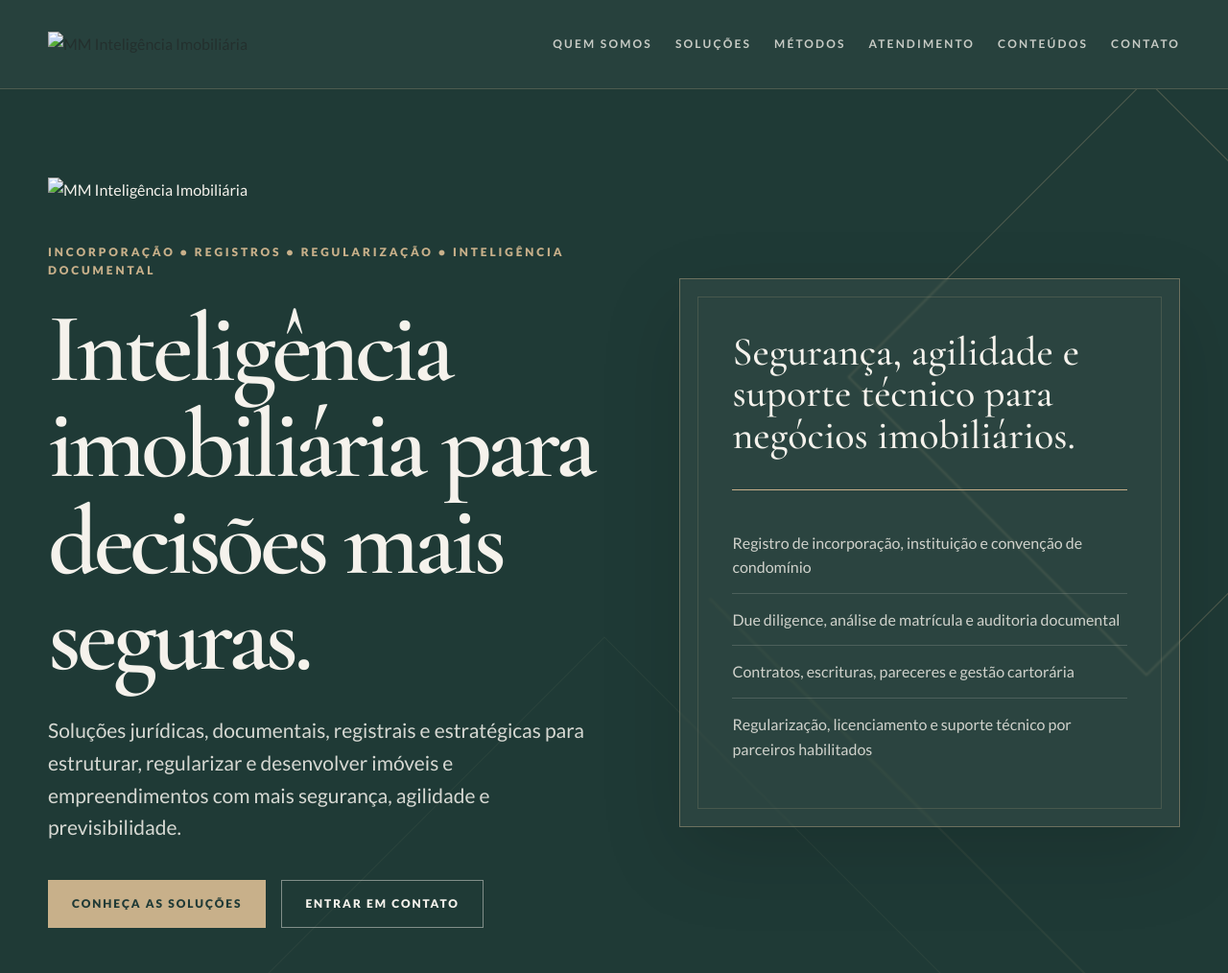
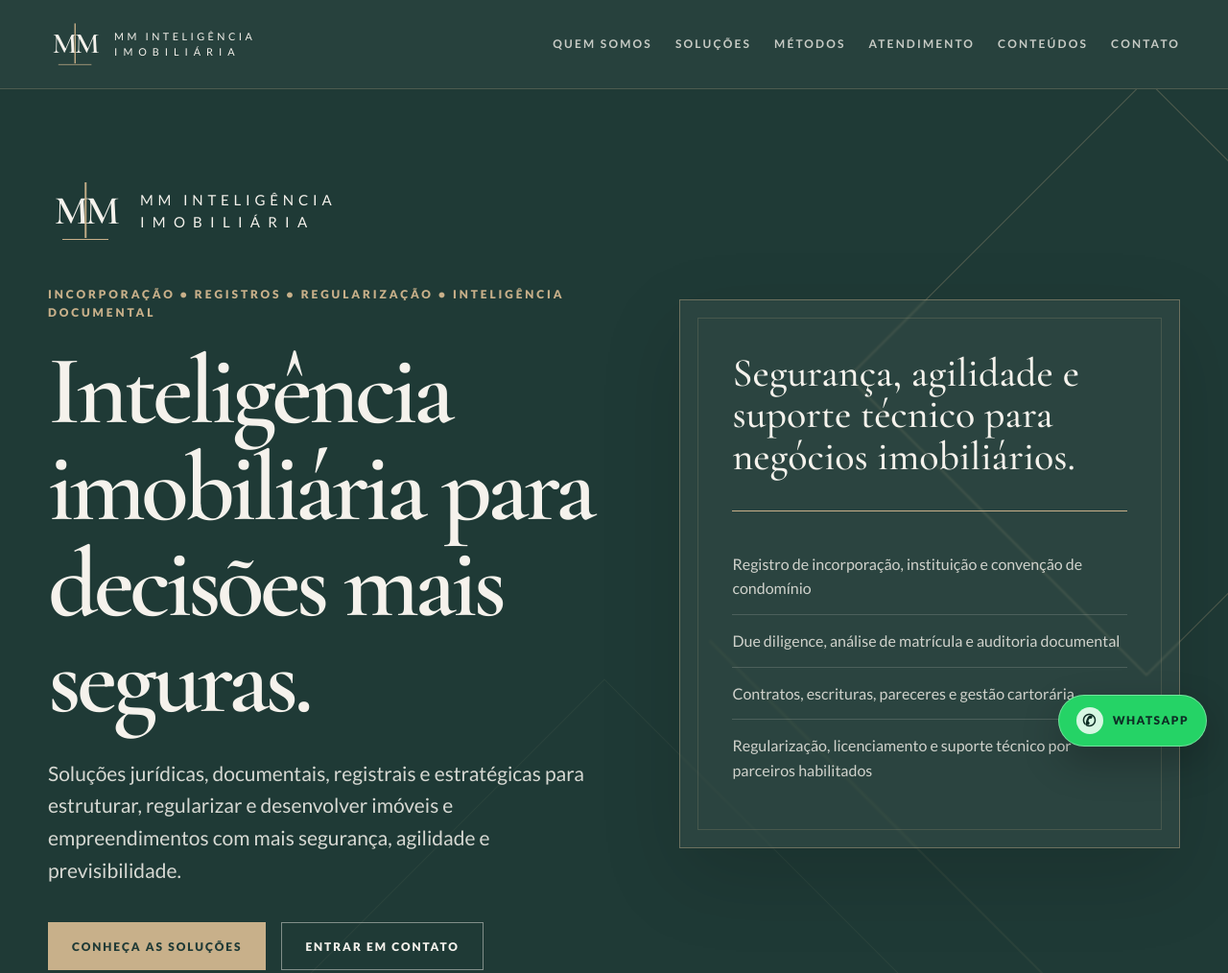
Before and after one commit to labuxa/mm-inteligencia-imobiliaria, a plain HTML site: page index.html in a window 1280 px wide. Shown: the top 1014 px of the page at 96% size. Drawn offline with nearby package versions, Linux system fonts and the light colour scheme.

Commit message:
Add files via upload

```diff
--- a/index.html
+++ b/index.html
@@ -19,7 +19,10 @@
   <header class="site-header" id="topo">
     <div class="container nav-wrap">
       <a class="brand" href="#topo" aria-label="Página inicial da MM Inteligência Imobiliária">
-        <img src="assets/logo-mm-24-light.svg" alt="MM Inteligência Imobiliária" />
+        <span class="mm-logo logo-light" aria-label="MM Inteligência Imobiliária">
+  <span class="logo-mark" aria-hidden="true">MM</span>
+  <span class="logo-name">MM Inteligência<br><em>Imobiliária</em></span>
+</span>
       </a>
       <button class="menu-toggle" aria-label="Abrir menu" aria-expanded="false">☰</button>
       <nav class="main-nav" aria-label="Menu principal">
@@ -40,7 +43,10 @@
       <div class="hero-bg-line line-c"></div>
       <div class="container hero-grid">
         <div class="hero-copy">
-          <img class="hero-brand" src="assets/logo-mm-24-light.svg" alt="MM Inteligência Imobiliária" />
+          <span class="mm-logo logo-light hero-brand" aria-label="MM Inteligência Imobiliária">
+  <span class="logo-mark" aria-hidden="true">MM</span>
+  <span class="logo-name">MM Inteligência<br><em>Imobiliária</em></span>
+</span>
           <p class="eyebrow">Incorporação • registros • regularização • inteligência documental</p>
           <h1>Inteligência imobiliária para decisões mais seguras.</h1>
           <p class="lead">Soluções jurídicas, documentais, registrais e estratégicas para estruturar, regularizar e desenvolver imóveis e empreendimentos com mais segurança, agilidade e previsibilidade.</p>
@@ -90,7 +96,10 @@
     <section class="section section-muted" id="allayanna">
       <div class="container profile-card">
         <div class="profile-logo" aria-hidden="true">
-          <img src="assets/logo-mm-24-dark.svg" alt="" />
+          <span class="mm-logo logo-dark" aria-label="MM Inteligência Imobiliária">
+  <span class="logo-mark" aria-hidden="true">MM</span>
+  <span class="logo-name">MM Inteligência<br><em>Imobiliária</em></span>
+</span>
         </div>
         <div>
           <p class="section-kicker">Atuação jurídica e estratégica</p>
@@ -395,12 +404,15 @@
           <p>Para informações sobre atendimento, análise documental ou direcionamento da demanda, entre em contato pelos canais oficiais da MM Inteligência Imobiliária.</p>
           <div class="contact-list">
             <a href="mailto:contato@mminteligenciaimobiliaria.com.br">contato@mminteligenciaimobiliaria.com.br</a>
-            <a href="https://wa.me/5531999999999" target="_blank" rel="noopener">WhatsApp: inserir número oficial</a>
+            <a href="https://wa.me/5531999999999?text=Ol%C3%A1%2C%20gostaria%20de%20informa%C3%A7%C3%B5es%20sobre%20a%20MM%20Intelig%C3%AAncia%20Imobili%C3%A1ria." target="_blank" rel="noopener">WhatsApp: inserir número oficial</a>
             <span>Belo Horizonte/MG</span>
           </div>
         </div>
         <aside class="contact-card">
-          <img src="assets/logo-mm-24-dark.svg" alt="MM Inteligência Imobiliária" />
+          <span class="mm-logo logo-dark" aria-label="MM Inteligência Imobiliária">
+  <span class="logo-mark" aria-hidden="true">MM</span>
+  <span class="logo-name">MM Inteligência<br><em>Imobiliária</em></span>
+</span>
           <p>Segurança, regularidade e previsibilidade em cada etapa do projeto.</p>
           <a class="btn btn-primary" href="mailto:contato@mminteligenciaimobiliaria.com.br?subject=Contato%20-%20MM%20Intelig%C3%AAncia%20Imobili%C3%A1ria">Enviar e-mail</a>
           <p class="form-note">Antes de publicar oficialmente, atualizar WhatsApp, Instagram, OAB/MG e e-mail definitivo.</p>
@@ -412,12 +424,21 @@
   <footer class="site-footer">
     <div class="container footer-grid">
       <div>
-        <img src="assets/logo-mm-24-light.svg" alt="MM Inteligência Imobiliária" class="footer-logo" />
+        <span class="mm-logo logo-light footer-logo" aria-label="MM Inteligência Imobiliária">
+  <span class="logo-mark" aria-hidden="true">MM</span>
+  <span class="logo-name">MM Inteligência<br><em>Imobiliária</em></span>
+</span>
       </div>
       <p>A atuação jurídica é conduzida por profissional habilitada na OAB/MG. Demandas técnicas, de engenharia, arquitetura, avaliação, perícia ou regularização específica são conduzidas por profissionais parceiros habilitados, conforme a natureza e necessidade de cada projeto. Conteúdo meramente informativo.</p>
     </div>
   </footer>
 
+
+  <a class="whatsapp-float" href="https://wa.me/5531999999999?text=Ol%C3%A1%2C%20gostaria%20de%20informa%C3%A7%C3%B5es%20sobre%20a%20MM%20Intelig%C3%AAncia%20Imobili%C3%A1ria." target="_blank" rel="noopener" aria-label="Falar com a MM Inteligência Imobiliária pelo WhatsApp">
+    <span class="whatsapp-icon" aria-hidden="true">✆</span>
+    <span>WhatsApp</span>
+  </a>
+
   <script src="script.js"></script>
 </body>
 </html>
--- a/style.css
+++ b/style.css
@@ -182,3 +182,114 @@
   .panel-title { font-size: 32px; }
   .footer-logo { width: 210px; }
 }
+
+
+/* Logo MM em texto/HTML — evita imagem quebrada no GitHub Pages */
+.mm-logo {
+  display: inline-flex;
+  align-items: center;
+  gap: 18px;
+  line-height: 1;
+  text-decoration: none;
+}
+.mm-logo .logo-mark {
+  font-family: "Cormorant Garamond", Georgia, serif;
+  font-weight: 600;
+  font-size: 42px;
+  letter-spacing: -0.08em;
+  position: relative;
+  display: inline-flex;
+  align-items: center;
+  justify-content: center;
+  min-width: 78px;
+  height: 70px;
+}
+.mm-logo .logo-mark::before {
+  content: "";
+  position: absolute;
+  width: 1.5px;
+  height: 58px;
+  background: var(--gold);
+  left: 50%;
+  transform: translateX(-50%);
+  top: 5px;
+  opacity: .95;
+}
+.mm-logo .logo-mark::after {
+  content: "";
+  position: absolute;
+  width: 48px;
+  height: 1px;
+  background: var(--gold);
+  bottom: 5px;
+  left: 50%;
+  transform: translateX(-50%);
+}
+.mm-logo .logo-name {
+  font-family: "Lato", Arial, sans-serif;
+  font-size: 15px;
+  letter-spacing: .32em;
+  text-transform: uppercase;
+  font-weight: 400;
+  line-height: 1.55;
+  white-space: nowrap;
+}
+.mm-logo .logo-name em {
+  font-style: normal;
+  letter-spacing: .55em;
+}
+.logo-light { color: var(--off-white); }
+.logo-light .logo-mark { color: var(--off-white); }
+.logo-dark { color: var(--green-deep); }
+.logo-dark .logo-mark { color: var(--green-deep); }
+.brand { width: auto !important; }
+.brand .mm-logo { transform: scale(.72); transform-origin: left center; }
+.hero-brand { width: auto !important; margin-bottom: 42px; transform: none; }
+.profile-logo .mm-logo { width: 100%; justify-content: center; flex-direction: column; gap: 12px; padding: 18px 10px; text-align: center; }
+.profile-logo .logo-name { font-size: 12px; }
+.contact-card .mm-logo { justify-content: flex-start; }
+.footer-logo { width: auto !important; }
+.footer-logo .logo-name { font-size: 13px; }
+
+/* Botão flutuante do WhatsApp */
+.whatsapp-float {
+  position: fixed;
+  right: 22px;
+  bottom: 22px;
+  z-index: 999;
+  display: inline-flex;
+  align-items: center;
+  gap: 10px;
+  min-height: 54px;
+  padding: 0 18px;
+  border-radius: 999px;
+  background: #25D366;
+  color: #0E2D25;
+  font-family: "Lato", Arial, sans-serif;
+  font-size: 12px;
+  font-weight: 900;
+  letter-spacing: .12em;
+  text-transform: uppercase;
+  box-shadow: 0 16px 42px rgba(0,0,0,.24);
+  border: 1px solid rgba(255,255,255,.35);
+}
+.whatsapp-float:hover { transform: translateY(-2px); }
+.whatsapp-icon {
+  width: 28px;
+  height: 28px;
+  border-radius: 50%;
+  display: inline-flex;
+  align-items: center;
+  justify-content: center;
+  background: rgba(255,255,255,.82);
+  font-size: 17px;
+}
+
+@media (max-width: 620px) {
+  .brand .mm-logo { transform: scale(.56); }
+  .hero-brand .logo-mark { font-size: 46px; }
+  .hero-brand .logo-name { font-size: 12px; letter-spacing: .22em; }
+  .mm-logo .logo-name em { letter-spacing: .42em; }
+  .whatsapp-float { right: 14px; bottom: 14px; min-height: 50px; padding: 0 14px; }
+  .whatsapp-float span:last-child { display: none; }
+}
```
Also changed, not shown: README.txt.
